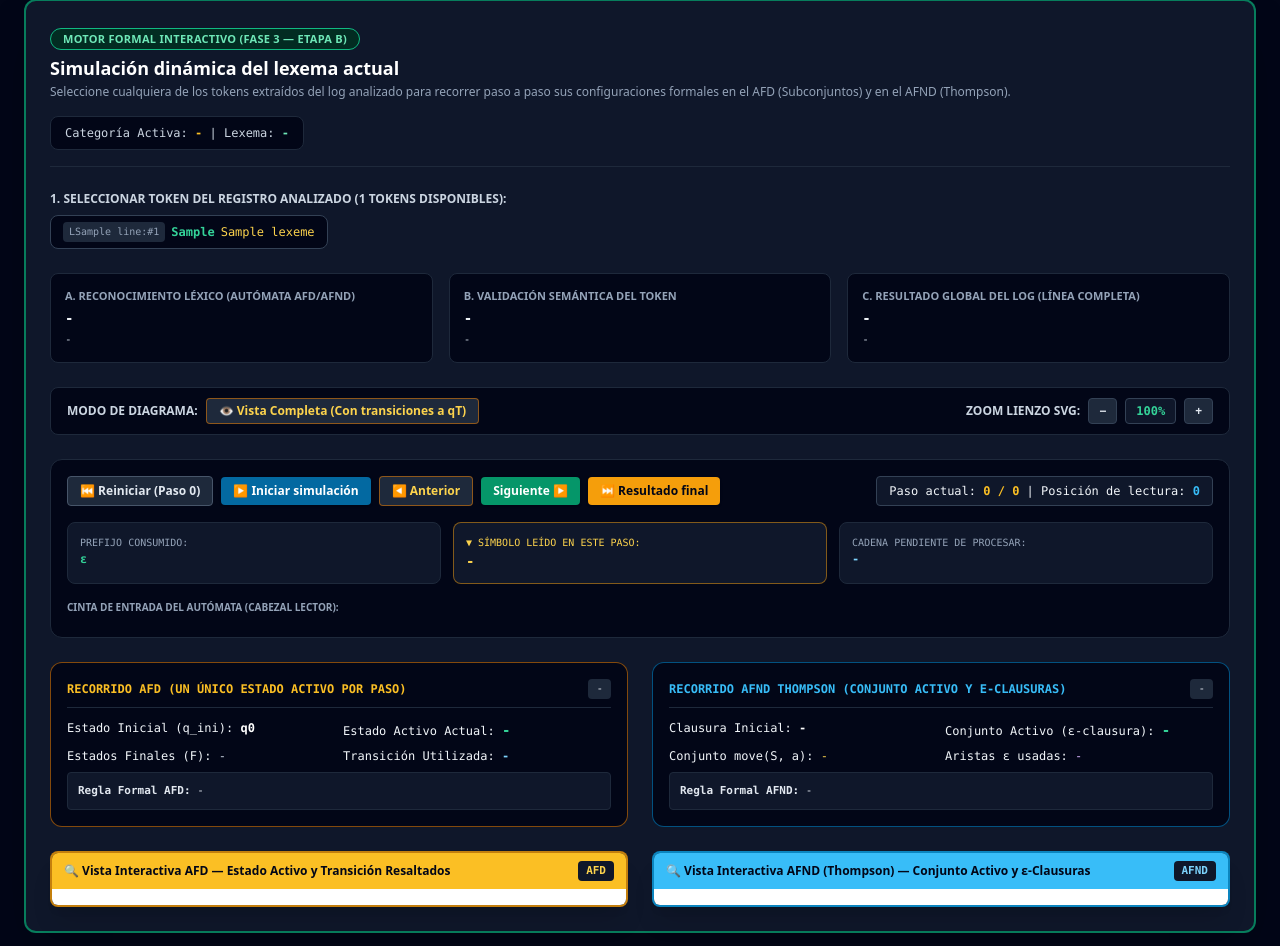
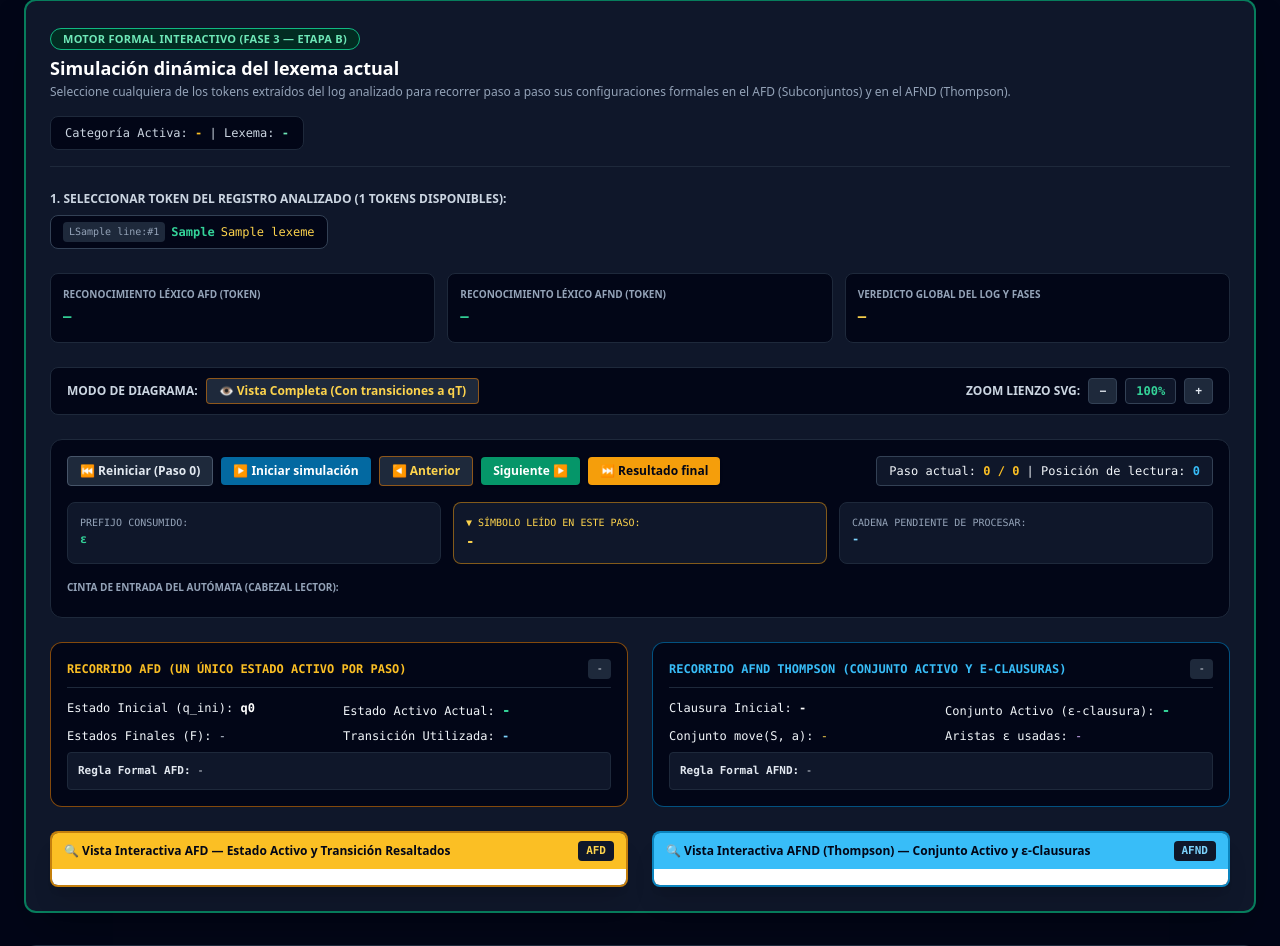
Before and after one commit to Fer-rgb03/TeoriaComputacion, a Flask app: template app/views/templates/index.html in a window 1280 px wide, after a click that opens the changed part. Shown: the part 1488-2434 px from the top of the page. Run offline with Flask 3, Linux system fonts and the light colour scheme; the template is opened without the code that fills it: most values are stand-ins (such as "Sample title", 1, 10 or a date in 2020); parts of the project's set-up code (start-up, migrations or seed data) failed here and were passed over; some libraries are stand-ins or nearby versions.

Commit message:
Mejorar visualizacion de validaciones lexicas y semanticas

```diff
--- a/app/views/templates/index.html
+++ b/app/views/templates/index.html
@@ -382,22 +382,37 @@
                 </div>
 
                 <!-- DIFERENCIACIÓN DE LOS 3 VEREDICTOS: LÉXICO, SEMÁNTICO Y GLOBAL DEL LOG (REQUISITO 9) -->
-                <div class="grid grid-cols-1 md:grid-cols-3 gap-4 text-xs">
-                    <div id="card-verdict-lexical" class="rounded-lg border p-3.5 bg-slate-950 border-slate-800">
-                        <p class="text-[11px] uppercase font-bold text-slate-400">A. Reconocimiento Léxico (Autómata AFD/AFND)</p>
-                        <p id="sim-verdict-lexical-title" class="text-sm font-bold mt-1 font-mono">-</p>
-                        <p id="sim-verdict-lexical-detail" class="text-[11px] text-slate-300 mt-1 font-mono">-</p>
+                <!-- TARJETAS DE RESULTADOS: AFD, AFND, ANÁLISIS SINTÁCTICO, VALIDACIÓN SEMÁNTICA Y VEREDICTO GLOBAL -->
+                <div class="grid grid-cols-1 md:grid-cols-3 gap-3 text-xs">
+                    <div id="card-verdict-afd" class="rounded-lg border border-slate-800 bg-slate-950 p-3">
+                        <div class="text-slate-400 uppercase font-bold text-[10px]">
+                            Reconocimiento Léxico AFD (Token)
+                        </div>
+                        <div id="sim-afd-verdict-text" class="text-sm font-mono font-bold mt-1 text-emerald-400">—</div>
                     </div>
-                    <div id="card-verdict-semantic" class="rounded-lg border p-3.5 bg-slate-950 border-slate-800">
-                        <p class="text-[11px] uppercase font-bold text-slate-400">B. Validación Semántica del Token</p>
-                        <p id="sim-verdict-semantic-title" class="text-sm font-bold mt-1 font-mono">-</p>
-                        <p id="sim-verdict-semantic-detail" class="text-[11px] text-slate-300 mt-1 font-mono">-</p>
+
+                    <div id="card-verdict-afnd" class="rounded-lg border border-slate-800 bg-slate-950 p-3">
+                        <div class="text-slate-400 uppercase font-bold text-[10px]">
+                            Reconocimiento Léxico AFND (Token)
+                        </div>
+                        <div id="sim-afnd-verdict-text" class="text-sm font-mono font-bold mt-1 text-emerald-400">—</div>
                     </div>
-                    <div id="card-verdict-global" class="rounded-lg border p-3.5 bg-slate-950 border-slate-800">
-                        <p class="text-[11px] uppercase font-bold text-slate-400">C. Resultado Global del Log (Línea Completa)</p>
-                        <p id="sim-verdict-global-title" class="text-sm font-bold mt-1 font-mono">-</p>
-                        <p id="sim-verdict-global-detail" class="text-[11px] text-slate-300 mt-1 font-mono">-</p>
+
+                    <div id="card-verdict-global" class="rounded-lg border border-slate-800 bg-slate-950 p-3">
+                        <div class="text-slate-400 uppercase font-bold text-[10px]">
+                            Veredicto Global del Log y Fases
+                        </div>
+                        <div id="sim-global-verdict-text" class="text-sm font-mono font-bold mt-1 text-amber-300">—</div>
+                        <div id="sim-global-phases-breakdown" class="text-[11px] font-mono mt-1 text-slate-300"></div>
                     </div>
+                </div>
+
+                <!-- ADVERTENCIA DE VALIDACIÓN SEMÁNTICA (SOLO CUANDO AFD/AFND = True Y SEMÁNTICA DEL TOKEN = False) -->
+                <div id="sim-semantic-contrast-banner" class="hidden rounded-lg border border-amber-500/80 bg-amber-950/70 p-3.5 text-xs font-mono text-amber-100 space-y-1">
+                    <div id="sim-semantic-contrast-title" class="font-bold text-amber-300 uppercase">
+                        ⚠️ Validación semántica
+                    </div>
+                    <p id="sim-semantic-contrast-detail" class="text-amber-200"></p>
                 </div>
                 <!-- BANNER DE DIAGNÓSTICO EXACTO DE ERROR LÉXICO (ETAPA C - PRIORIDAD 3) -->
                 <div id="sim-error-diagnostic-banner" class="hidden rounded-lg border border-rose-500 bg-rose-950/80 p-3.5 text-xs font-mono text-rose-200 space-y-1">
@@ -920,44 +935,113 @@
                     }
                 }
 
-                // Tarjeta A: Reconocimiento Léxico del Token
-                const lexTitle = document.getElementById('sim-verdict-lexical-title');
-                const lexDetail = document.getElementById('sim-verdict-lexical-detail');
-                if (currentToken.lexical_accepted) {
-                    lexTitle.textContent = `✔ ACCEPT LÉXICO (${currentToken.afd.final_states_reached.join(', ')} ∈ F)`;
-                    lexTitle.className = 'text-sm font-bold mt-1 font-mono text-emerald-400';
-                    lexDetail.textContent = `AFD culmina en ${currentToken.afd.final_states_reached.join(', ')} y AFND en {${currentToken.afnd.final_states_reached.join(', ')}}.`;
-                } else {
-                    lexTitle.textContent = `✖ REJECT LÉXICO (Posición ${currentToken.afd.error_position || '-'})`;
-                    lexTitle.className = 'text-sm font-bold mt-1 font-mono text-rose-400';
-                    lexDetail.textContent = currentToken.afd.error_reason || 'Rechazado por el autómata.';
+                // Veredictos por fase para el token seleccionado. La estructura de este
+                // template utiliza currentToken (no las variables sim, afd y afnd).
+                const formatTriState = (val, trueText = 'True', falseText = 'False') => {
+                    if (val === true) return trueText;
+                    if (val === false) return falseText;
+                    return 'no evaluado';
+                };
+
+                const afd = currentToken.afd || {};
+                const afnd = currentToken.afnd || {};
+                const afdAcc = (typeof afd.accepted === 'boolean')
+                    ? afd.accepted
+                    : (afd.result === 'Accept' ? true : (afd.result === 'Reject' ? false : null));
+                const afndAcc = (typeof afnd.accepted === 'boolean')
+                    ? afnd.accepted
+                    : (afnd.result === 'Accept' ? true : (afnd.result === 'Reject' ? false : null));
+                // Si el backend proporciona el estado trivalente del token, respetarlo.
+                // En versiones anteriores, semantic_accepted era su campo equivalente.
+                const semanticSource = Object.prototype.hasOwnProperty.call(currentToken, 'token_sem_ok')
+                    ? currentToken.token_sem_ok : currentToken.semantic_accepted;
+                const rawSemanticMessage = currentToken.token_sem_msg || currentToken.semantic_message || '';
+                const isSecurityFinding = rawSemanticMessage.includes('Entrada sospechosa');
+                const tokenSemOk = (typeof semanticSource === 'boolean' && !isSecurityFinding)
+                    ? semanticSource : null;
+                const tokenSemMsg = rawSemanticMessage || 'no evaluado';
+                const tokenType = currentToken.tok_type || currentToken.token_type || currentToken.automaton_category || '';
+                const isEventType = tokenType === 'EVENT_TYPE';
+                const semTitle = currentToken.token_sem_title || (isEventType
+                    ? 'Validación semántica (Catálogo SBS 504-2021)'
+                    : 'Validación semántica');
+
+                const elAfdVerdict = document.getElementById('sim-afd-verdict-text');
+                if (elAfdVerdict) {
+                    elAfdVerdict.textContent = formatTriState(
+                        afdAcc,
+                        'Accept (True) — Token reconocido por AFD',
+                        `Reject (False) — Fallo léxico en pos ${afd.error_position ?? '?'}`
+                    );
+                    elAfdVerdict.className = afdAcc === true
+                        ? 'text-sm font-mono font-bold mt-1 text-emerald-400'
+                        : (afdAcc === false ? 'text-sm font-mono font-bold mt-1 text-rose-400' : 'text-sm font-mono font-bold mt-1 text-slate-400');
                 }
 
-                // Tarjeta B: Validación Semántica del Token
-                const semTitle = document.getElementById('sim-verdict-semantic-title');
-                const semDetail = document.getElementById('sim-verdict-semantic-detail');
-                if (currentToken.semantic_accepted) {
-                    semTitle.textContent = '✔ SEMÁNTICA DEL TOKEN VÁLIDA';
-                    semTitle.className = 'text-sm font-bold mt-1 font-mono text-emerald-400';
-                } else {
-                    semTitle.textContent = '✖ RECHAZO SEMÁNTICO DEL TOKEN';
-                    semTitle.className = 'text-sm font-bold mt-1 font-mono text-rose-400';
+                const elAfndVerdict = document.getElementById('sim-afnd-verdict-text');
+                if (elAfndVerdict) {
+                    elAfndVerdict.textContent = formatTriState(
+                        afndAcc,
+                        'Accept (True) — Token reconocido por AFND',
+                        `Reject (False) — Fallo léxico en pos ${afnd.error_position ?? '?'}`
+                    );
+                    elAfndVerdict.className = afndAcc === true
+                        ? 'text-sm font-mono font-bold mt-1 text-emerald-400'
+                        : (afndAcc === false ? 'text-sm font-mono font-bold mt-1 text-rose-400' : 'text-sm font-mono font-bold mt-1 text-slate-400');
                 }
-                semDetail.textContent = currentToken.semantic_message || '-';
 
-                // Tarjeta C: Veredicto Global del Log con desglose de fases (Prioridad 2)
-                const globTitle = document.getElementById('sim-verdict-global-title');
-                const globDetail = document.getElementById('sim-verdict-global-detail');
-                const phaseSummary = `Fases del Log → Léxica: ${currentToken.log_valid_lexical ? 'OK' : 'FALLO'} | Sintáctica: ${currentToken.log_valid_syntactic ? 'OK' : 'FALLO'} | Semántica: ${currentToken.log_valid_semantic ? 'OK' : 'FALLO'}`;
-                if (currentToken.log_is_valid) {
-                    globTitle.textContent = `✅ LOG LÍNEA #${currentToken.line}: ${currentToken.log_status || 'VÁLIDO'}`;
-                    globTitle.className = 'text-sm font-bold mt-1 font-mono text-emerald-400';
-                    globDetail.textContent = phaseSummary;
-                } else {
-                    globTitle.textContent = `❌ LOG LÍNEA #${currentToken.line}: ${currentToken.log_status || 'RECHAZADO'}`;
-                    globTitle.className = 'text-sm font-bold mt-1 font-mono text-rose-400';
-                    const firstErr = (currentToken.log_errors && currentToken.log_errors[0]) ? ` — ${currentToken.log_errors[0]}` : '';
-                    globDetail.textContent = phaseSummary + firstErr;
+                const elGlobalVerdict = document.getElementById('sim-global-verdict-text');
+                if (elGlobalVerdict) {
+                    const globalStatus = currentToken.log_status || 'no evaluado';
+                    const globalValid = (typeof currentToken.log_is_valid === 'boolean')
+                        ? currentToken.log_is_valid : null;
+                    elGlobalVerdict.textContent = `${globalStatus} (${formatTriState(globalValid, 'True', 'False')})`;
+                    elGlobalVerdict.className = globalValid === true
+                        ? 'text-sm font-mono font-bold mt-1 text-emerald-400'
+                        : (globalValid === false ? 'text-sm font-mono font-bold mt-1 text-rose-400' : 'text-sm font-mono font-bold mt-1 text-slate-400');
+                }
+
+                const elGlobalPhases = document.getElementById('sim-global-phases-breakdown');
+                if (elGlobalPhases) {
+                    const synState = Object.prototype.hasOwnProperty.call(currentToken, 'phase_syntactic_state')
+                        ? currentToken.phase_syntactic_state
+                        : ((currentToken.log_valid_lexical === true && typeof currentToken.log_valid_syntactic === 'boolean')
+                            ? currentToken.log_valid_syntactic : null);
+                    const tokSemLabel = formatTriState(tokenSemOk, 'True (Válido)', 'False (Rechazado)');
+                    const synLabel = formatTriState(synState, 'True (Válido)', 'False (Error)');
+                    elGlobalPhases.textContent =
+                        `Análisis sintáctico: ${synLabel} | ${semTitle} del token: ${tokSemLabel}`;
+                }
+
+                // El banner no depende del rechazo global: solo se muestra ante
+                // aceptación léxica de ambos modelos y rechazo semántico del token.
+                const elSemBanner = document.getElementById('sim-semantic-contrast-banner');
+                const elSemTitle = document.getElementById('sim-semantic-contrast-title');
+                const elSemDetail = document.getElementById('sim-semantic-contrast-detail');
+                if (elSemBanner && elSemTitle && elSemDetail) {
+                    const showSemanticWarning = (afdAcc === true && afndAcc === true && tokenSemOk === false);
+                    if (showSemanticWarning) {
+                        elSemBanner.classList.remove('hidden');
+                        elSemTitle.textContent = `⚠️ ${semTitle}`;
+                        const lexeme = currentToken.lexeme || '';
+                        const globalStatus = currentToken.log_status || 'no evaluado';
+                        if (isEventType) {
+                            elSemDetail.textContent =
+                                `El token ${lexeme} fue aceptado léxicamente por AFD y AFND (True), pero fue rechazado en la validación semántica del catálogo SBS 504-2021 (${tokenSemMsg}). El veredicto global del log es ${globalStatus}.`;
+                        } else if (tokenType === 'TIMESTAMP') {
+                            elSemDetail.textContent =
+                                `El token ${lexeme} cumple el formato léxico en AFD y AFND (True), pero fue rechazado en la validación semántica de calendario (${tokenSemMsg}). El veredicto global del log es ${globalStatus}.`;
+                        } else if (tokenType === 'IP') {
+                            elSemDetail.textContent =
+                                `El token ${lexeme} cumple el formato léxico en AFD y AFND (True), pero fue rechazado en la validación semántica de rango IPv4 (${tokenSemMsg}). El veredicto global del log es ${globalStatus}.`;
+                        } else {
+                            elSemDetail.textContent =
+                                `El token ${lexeme} fue aceptado léxicamente por AFD y AFND (True), pero fue rechazado en la validación semántica (${tokenSemMsg}). El veredicto global del log es ${globalStatus}.`;
+                        }
+                    } else {
+                        elSemBanner.classList.add('hidden');
+                        elSemDetail.textContent = '';
+                    }
                 }
 
                 // Actualizar Lienzo AFD
```
Also changed, not shown: app/services/analyzer_service.py (+55 -36 lines).
